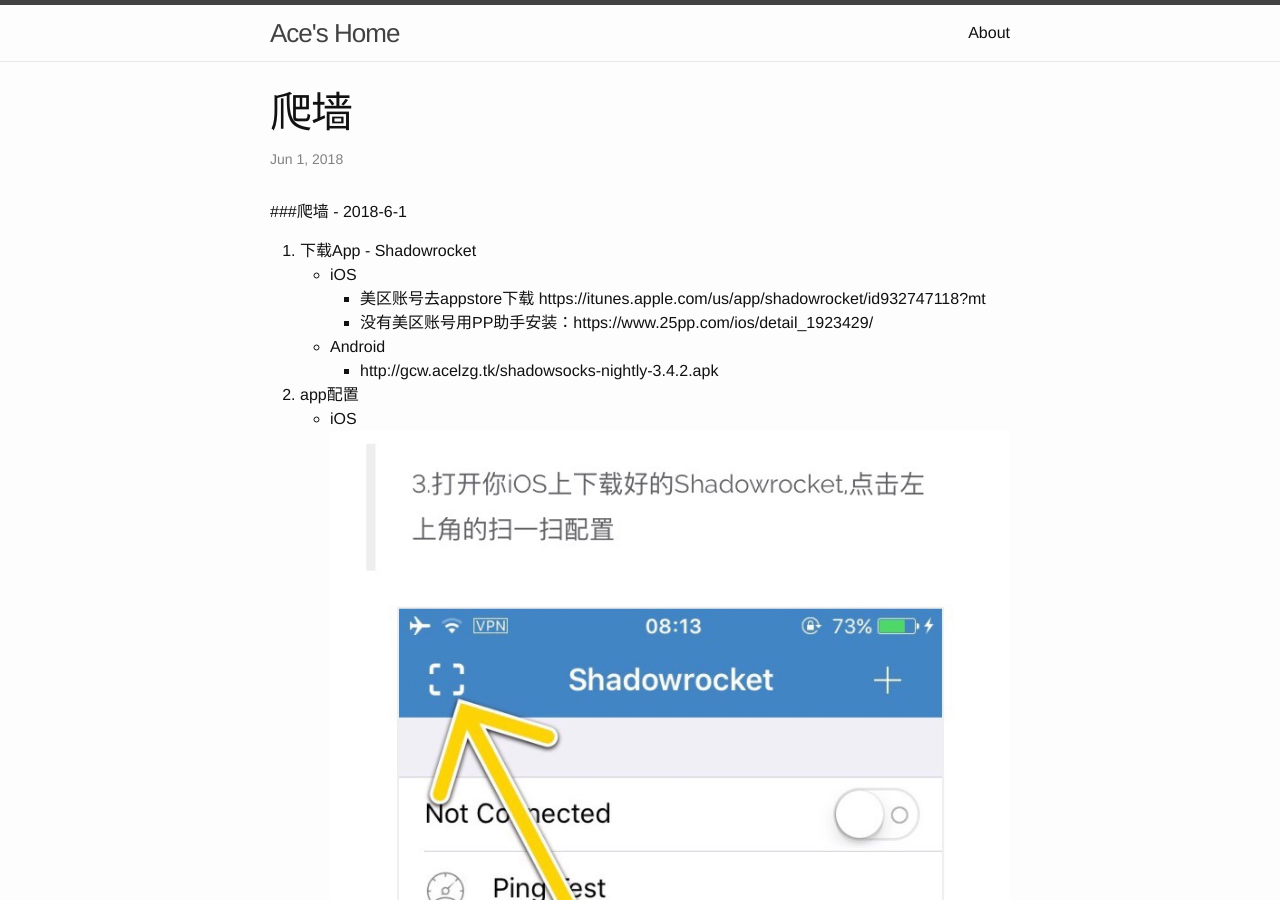
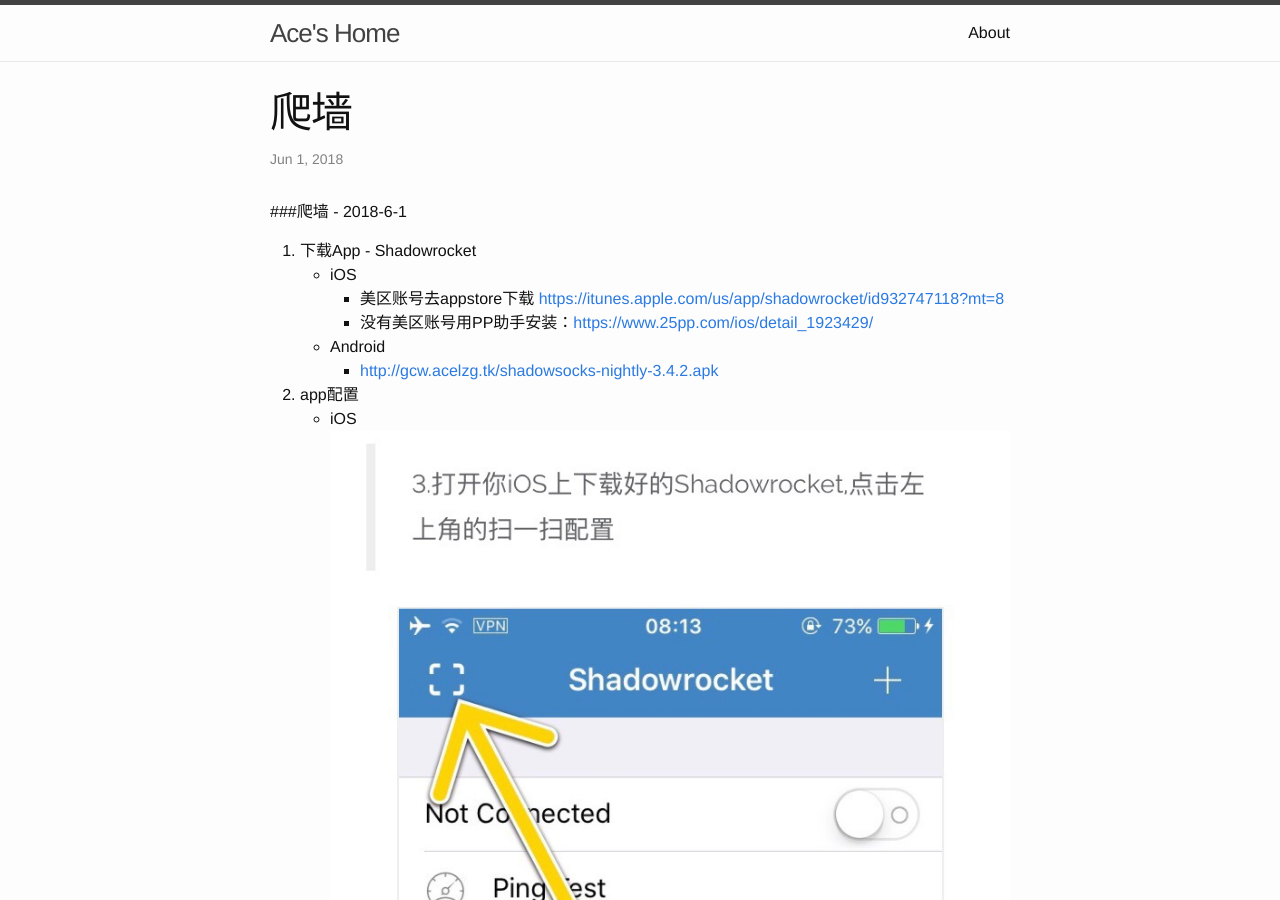
Before and after one commit to zgli1980/zgli1980.github.io, a Jekyll site: the page built from _posts/2018-06-01-爬墙.md, in a window 1280 px wide and 900 px high. Built offline with Jekyll 4.4.1, drawn with Linux system fonts in a browser that asks for light colours; part of the change alters nothing that is shown.

Commit message:
gfw - 20180601

```diff
--- a/_posts/2018-06-01-爬墙.md
+++ b/_posts/2018-06-01-爬墙.md
@@ -10,14 +10,14 @@ published: true
 
 1. 下载App - Shadowrocket
    - iOS
-     - 美区账号去appstore下载 https://itunes.apple.com/us/app/shadowrocket/id932747118?mt
-     - 没有美区账号用PP助手安装：https://www.25pp.com/ios/detail_1923429/
+     - 美区账号去appstore下载  <https://itunes.apple.com/us/app/shadowrocket/id932747118?mt=8>
+     - 没有美区账号用PP助手安装：<https://www.25pp.com/ios/detail_1923429/>
    - Android
-     - http://gcw.acelzg.tk/shadowsocks-nightly-3.4.2.apk
+     - <http://gcw.acelzg.tk/shadowsocks-nightly-3.4.2.apk>
 2. app配置
    - iOS ![IMG_2819](https://raw.githubusercontent.com/zgli1980/zgli1980.github.io/master/_src/images/IMG_2819.JPG)
    - Android![IMG_2817](https://raw.githubusercontent.com/zgli1980/zgli1980.github.io/master/_src/images/IMG_2817.JPG)
 
 ref：
 
-- http://help.fyvps.com/index.php/archives/51/
+- <http://help.fyvps.com/index.php/archives/51/>
```
